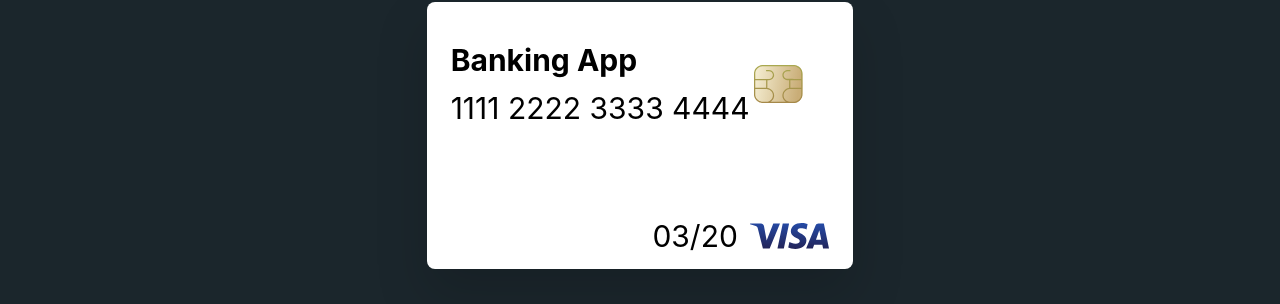
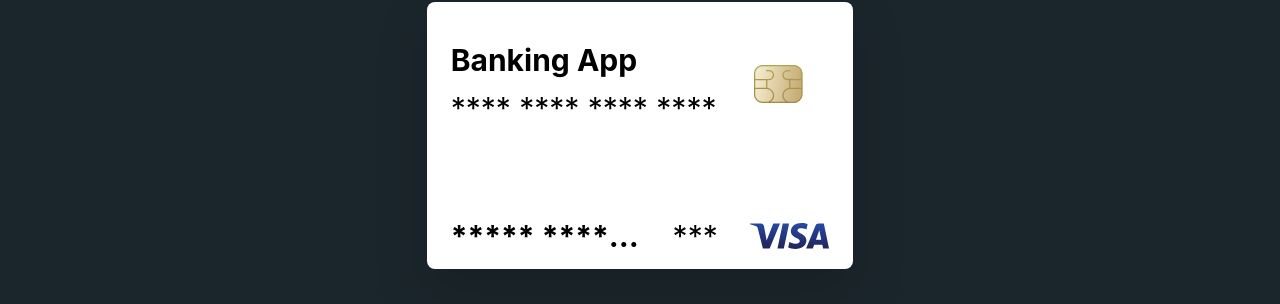
Before and after one commit to WeissDotEXE/frontend-banking-app, a React (Create React App) app: page /generatecard in a window 1280 px wide. Shown: the part 195-499 px from the top of the page. Built offline with nearby package versions, Linux system fonts and the light colour scheme; no server answers; sample sign-in values are in the browser's storage.

Commit message:
finished BankingCards rendering/hiding info

```diff
--- a/src/components/BankingCardItem/BankingCardItem.tsx
+++ b/src/components/BankingCardItem/BankingCardItem.tsx
@@ -1,4 +1,4 @@
-import React, { FC } from "react";
+import React, { FC, useState } from "react";
 import styles from "./BankingCardItem.module.scss";
 import cn from "classnames";
 import { RegularSubtitle } from "components/Typography/Typography";
@@ -6,10 +6,13 @@ import { Icon } from "components/Icon/Icon";
 import bankingCardTypeEnum from "../../enums/bankingCardTypeEnum";
 import bankingCardColorEnum from "../../enums/bankingCardColorEnum";
 import { BankingCardItemInteface } from "../../pages/BankingCards/BankingCards";
+import stringToStars from "../../functions/stringToStars";
 
 const BankingCardItem: FC<BankingCardItemInteface> = (props) => {
-    const { id, cardNumber, name, expireDate, color, cardType, className } =
+    const { id, cardNumber, userId, expireDate, color, type, cvv, className } =
         props;
+
+    const [isProtected, setIsProtected] = useState(true);
 
     const cardCls = cn(
         color === bankingCardColorEnum.white && "bg-white-950",
@@ -45,7 +48,13 @@ const BankingCardItem: FC<BankingCardItemInteface> = (props) => {
     };
 
     return (
-        <div className={cardCls} data-testid="BankingCards">
+        <div
+            className={cardCls}
+            onClick={() => {
+                setIsProtected(!isProtected);
+            }}
+            data-testid="BankingCards"
+        >
             <div className="text-gray-950 flex items-center px-6 mt-10">
                 <div
                     className={`flex flex-col w-4/5 ${
@@ -61,18 +70,39 @@ const BankingCardItem: FC<BankingCardItemInteface> = (props) => {
                         position={"text-left"}
                         className={"mt-3 truncate w-2/3 md:w-full"}
                     >
-                        {insertSpaces(cardNumber.toString())}
+                        {isProtected
+                            ? stringToStars(insertSpaces(cardNumber.toString()))
+                            : insertSpaces(cardNumber.toString())}
                     </RegularSubtitle>
                 </div>
                 <Icon name="cardSimIcon" className={""} />
             </div>
+            {!isProtected && (
+                <div className={"flex justify-end mt-6 mr-6"}>
+                    <RegularSubtitle
+                        className={
+                            color === bankingCardColorEnum.white
+                                ? "text-black"
+                                : "text-white-950"
+                        }
+                    >
+                        CVV {cvv}
+                    </RegularSubtitle>
+                </div>
+            )}
             <div className={bottomPartCls}>
                 <RegularSubtitle bold className={"truncate w-1/2"}>
-                    {name}
+                    {isProtected
+                        ? stringToStars(userId!.fullName)
+                        : userId!.fullName}
                 </RegularSubtitle>
-                <RegularSubtitle>{expireDate}</RegularSubtitle>
+                <RegularSubtitle>
+                    {isProtected
+                        ? stringToStars(expireDate.slice(2, 7))
+                        : expireDate.slice(2, 7)}
+                </RegularSubtitle>
 
-                {cardType === bankingCardTypeEnum.mastercard ? (
+                {type === bankingCardTypeEnum.mastercard ? (
                     <Icon name="mastercardIcon" />
                 ) : (
                     <Icon name="visaIcon" />
--- /dev/null
+++ b/src/functions/stringToStars.ts
@@ -0,0 +1,5 @@
+const stringToStars = (inputString: string) => {
+    return inputString.replace(/\S/g, "*");
+};
+
+export default stringToStars;
--- a/src/pages/BankingCards/BankingCards.tsx
+++ b/src/pages/BankingCards/BankingCards.tsx
@@ -1,4 +1,4 @@
-import React, { FC, useState } from "react";
+import React, { FC, useEffect, useState } from "react";
 import styles from "./BankingCards.module.scss";
 import cn from "classnames";
 import BankingCardItem from "components/BankingCardItem/BankingCardItem";
@@ -10,6 +10,7 @@ import colors from "colors.module.scss";
 import { useNavigate } from "react-router-dom";
 import bankingCardTypeEnum from "../../enums/bankingCardTypeEnum";
 import bankingCardColorEnum from "../../enums/bankingCardColorEnum";
+import axios from "axios";
 
 interface BankingCardsProps {
     className?: string;
@@ -17,9 +18,17 @@ interface BankingCardsProps {
 
 export interface BankingCardItemInteface {
     id: string;
-    cardType: bankingCardTypeEnum;
+    type: bankingCardTypeEnum;
     cardNumber: number;
-    name: string;
+    userId: {
+        _id: string;
+        fullName: string;
+        email: string;
+        avatarImg: string;
+        iban: string;
+        joinDate: string;
+    };
+    cvv: number;
     expireDate: string;
     color: bankingCardColorEnum;
     className?: string;
@@ -30,13 +39,38 @@ const BankingCards: FC<BankingCardsProps> = (props: BankingCardsProps) => {
 
     const navigate = useNavigate();
 
-    const rootCls = cn(styles.rootCls, "p-4 md:p-10", "w-full");
+    const rootCls = cn(
+        styles.rootCls,
+        "p-4 md:p-10",
+        "w-full",
+        "z-0",
+        "relative"
+    );
     const cardsCls = cn(
         styles.cards,
-        "lg:flex grid justify-items-center",
+        "flex flex-col lg:flex-row justify-around items-center lg:items-start",
         "overflow-auto",
-        "lg:flex-nowrap"
+        "lg:flex-nowrap",
+        "h-screen"
     );
+
+    const getUserBankingCardsHandler = async () => {
+        try {
+            const userId = localStorage.getItem("userId");
+            const url = `${process.env.REACT_APP_BASE_URL}/bankingCards/${userId}`;
+            const response = await axios.get(url);
+            if (response.status === 200) {
+                setCardList(response.data.data);
+            }
+        } catch (error) {
+            console.log(error);
+        }
+    };
+
+    useEffect(() => {
+        getUserBankingCardsHandler();
+    }, []);
+
     return (
         <div className={rootCls}>
             <img
@@ -45,7 +79,7 @@ const BankingCards: FC<BankingCardsProps> = (props: BankingCardsProps) => {
                 alt={""}
             />
             <div className="relative md:flex justify-between mb-10 z-10">
-                <div className="flex justify-center items-center">
+                <div className="flex-col justify-center items-center">
                     <RegularSubtitle
                         position={"text-left"}
                         bold
@@ -60,11 +94,10 @@ const BankingCards: FC<BankingCardsProps> = (props: BankingCardsProps) => {
                         className="text-3xl"
                         position={"text-left"}
                     >
-                        {cardList.length > 0 &&
-                            `You have {cardList.length} cards`}
+                        {cardList.length > 0 && `${cardList.length} cards`}
                     </RegularSubtitle>
                 </div>
-                {cardList.length < 3 && (
+                {cardList.length < 2 && (
                     <Button
                         type="button"
                         className="flex items-center"
@@ -97,9 +130,10 @@ const BankingCards: FC<BankingCardsProps> = (props: BankingCardsProps) => {
                                 id={item.id}
                                 color={item.color}
                                 cardNumber={item.cardNumber}
-                                name={item.name}
+                                userId={item.userId}
                                 expireDate={item.expireDate}
-                                cardType={item.cardType}
+                                type={item.type}
+                                cvv={item.cvv}
                             />
                         );
                     })}
--- a/src/pages/GenerateCardPage/GenerateCardPage.tsx
+++ b/src/pages/GenerateCardPage/GenerateCardPage.tsx
@@ -10,10 +10,10 @@ import BankingCardColorEnum from "../../enums/bankingCardColorEnum";
 import bankingCardColorEnum from "../../enums/bankingCardColorEnum";
 import bankingCardTypeEnum from "../../enums/bankingCardTypeEnum";
 import axios from "axios";
+import { useNavigate } from "react-router-dom";
 interface GenerateCardProps {}
 
 const GenerateCardPage: FC<GenerateCardProps> = () => {
-    const [userData, setUserData] = useState();
     const [cardType, setCardType] = useState<bankingCardTypeEnum>(
         bankingCardTypeEnum.visa
     );
@@ -21,6 +21,7 @@ const GenerateCardPage: FC<GenerateCardProps> = () => {
         bankingCardColorEnum.white
     );
     const userId = localStorage.getItem("userId");
+    const navigate = useNavigate();
 
     const {
         successNotification,
@@ -66,36 +67,49 @@ const GenerateCardPage: FC<GenerateCardProps> = () => {
         "justify-around",
         "mt-8 lg:mt-0"
     );
+
+    const mockUserId = {
+        _id: "646b0fe18ee7d25c297395c3",
+        fullName: "Tache Mihnea Cristian",
+        email: "tmihnea555@gmail.com",
+        avatarImg: "https://www.w3schools.com/howto/img_avatar.png",
+        iban: "JMpuy3rS1UN0ALpG",
+        joinDate: "2023-05-22T06:31:08.843Z",
+    };
+
     const colorOptionCls = cn("h-16", "w-16", "rounded-full");
 
-    const getUserData = async () => {
-        const response = await axios.get(
-            `${process.env.REACT_APP_BASE_URL}/user/${userId}`
-        );
-        setUserData(response.data.data);
+    const generateCardHandler = async () => {
+        try {
+            const bankingCard = {
+                type: cardType,
+                color: cardColor,
+                userId,
+            };
+            console.log(bankingCard);
+            const url = `${process.env.REACT_APP_BASE_URL}/bankingCards/createCard`;
+            const response = await axios.post(url, bankingCard);
+            console.log(response);
+            if (response.status === 201) {
+                navigate("/cards");
+            }
+        } catch (error) {
+            //todo add notification for generating card error
+            console.log(error);
+        }
     };
-
-    const generateCardHandle = async () => {
-        const bankingCard = {
-            type: cardType,
-            color: cardColor,
-        };
-    };
-
-    useEffect(() => {
-        getUserData();
-    }, []);
 
     // @ts-ignore
     return (
         <div className={rootCls}>
             <BankingCardsItem
                 id={""}
-                cardType={cardType}
+                type={cardType}
                 cardNumber={1111222233334444}
-                name={localStorage.getItem("fullName")!}
                 expireDate={"03/20"}
                 color={cardColor}
+                cvv={123}
+                userId={mockUserId}
             />
             <div className={menuCls}>
                 <div className={cardTypeSectionCls}>
@@ -169,7 +183,7 @@ const GenerateCardPage: FC<GenerateCardProps> = () => {
                     <Button
                         type={"button"}
                         className={"flex items-center"}
-                        onClick={() => console.log("generate")}
+                        onClick={generateCardHandler}
                     >
                         <RegularSubtitle>Generate</RegularSubtitle>
                         <Icon name={"secureIcon"} className={"ml-5"} />
```
